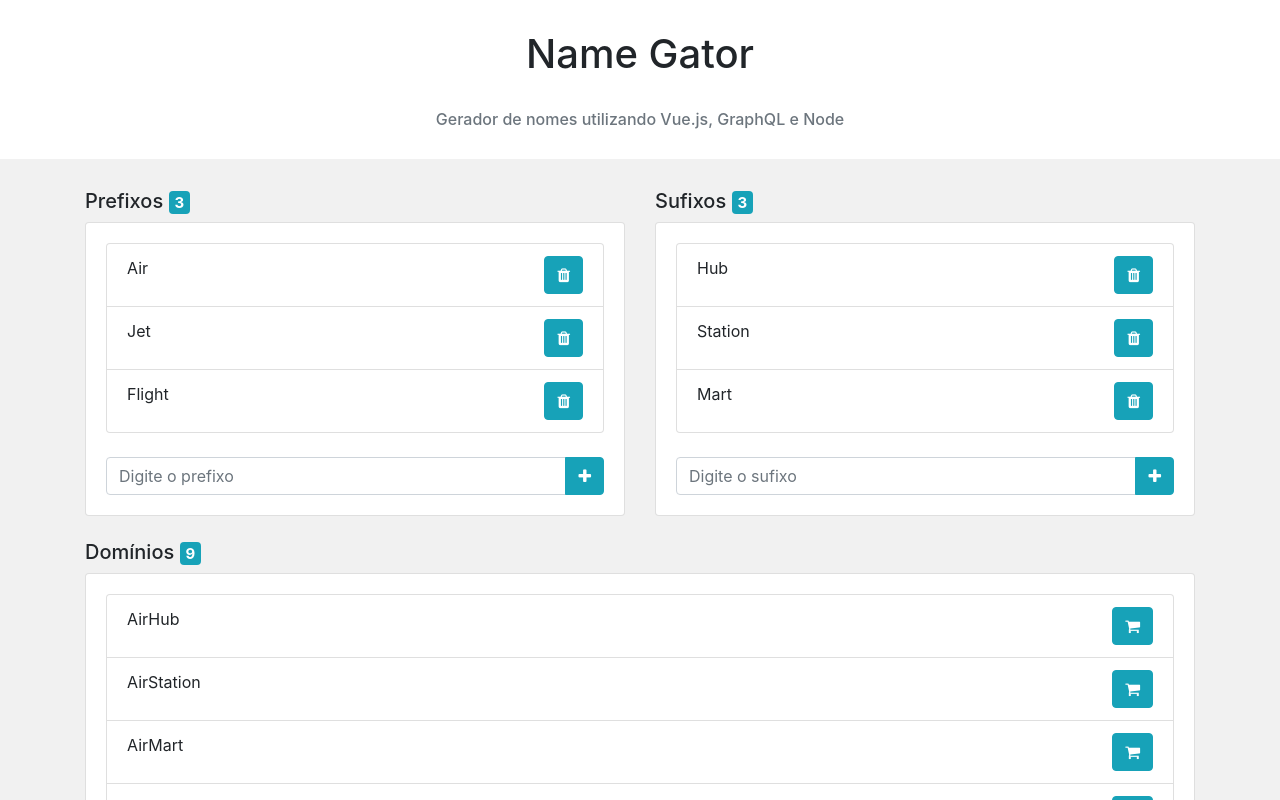
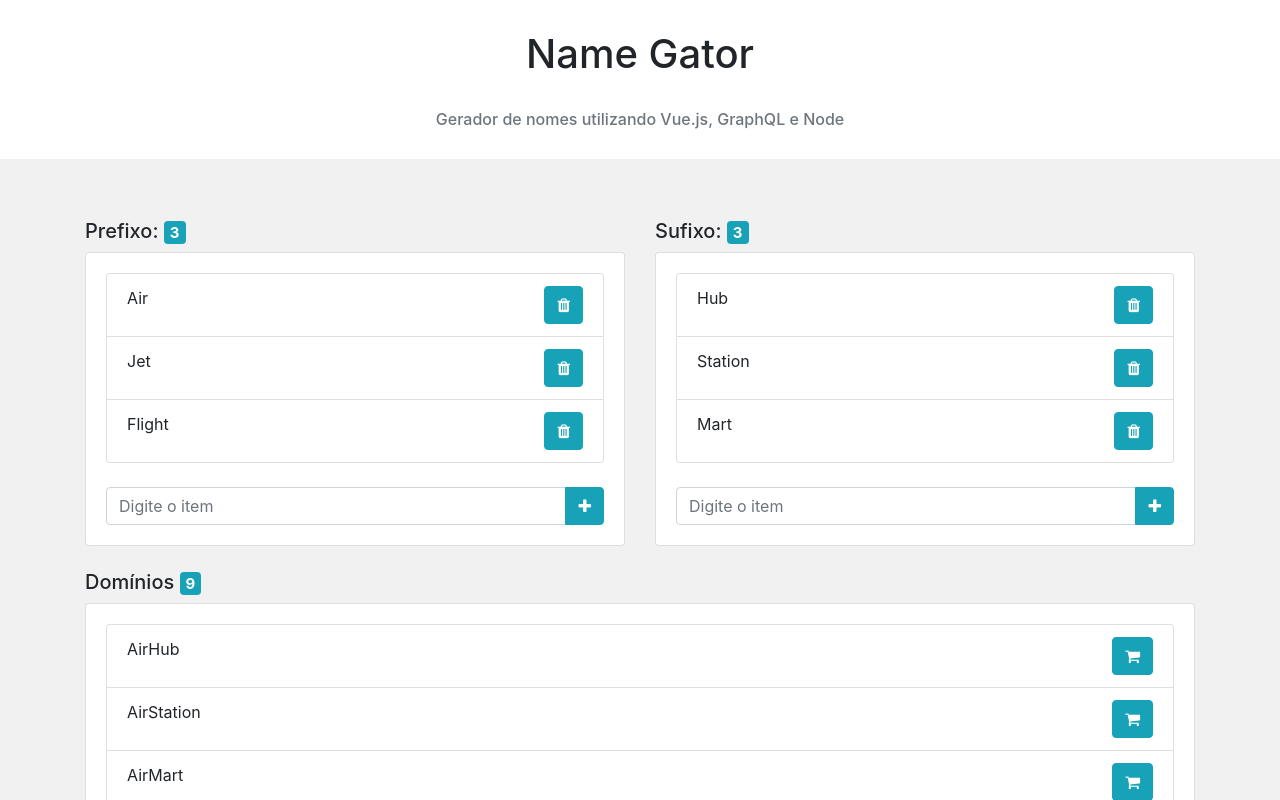
Before and after one commit to JrzenonDev/gerador-nomes-vue, a Vue app: page / in a window 1280 px wide. Shown: the top 800 px of the page. Built offline with nearby package versions, Linux system fonts and the light colour scheme.

Commit message:
componentizando a aplicação

```diff
--- a/src/App.vue
+++ b/src/App.vue
@@ -8,91 +8,7 @@
     </div>
 
     <div id="main">
-      <div class="container">
-        <div class="row">
-          <div class="col-md">
-
-            <h5>Prefixos <span class="badge badge-info">{{ prefixes.length }}</span> </h5>
-            <div class="card">
-              <div class="card-body">
-                <ul class="list-group">
-                  <li class="list-group-item" v-for="prefix in prefixes" v-bind:key="prefix">
-                    <div class="row">
-											<div class="col-md">
-												{{ prefix }}
-											</div>
-											<div class="col-md text-right">
-												<button class="btn btn-info" v-on:click="deletePrefix(prefix)"><span class="fa fa-trash"></span></button>
-											</div>
-										</div>
-                  </li>
-                </ul>
-                <br>
-                <div class="input-group">
-                  <input type="text" class="form-control" v-model="prefix" v-on:keyup.enter="addPrefix(prefix)" placeholder="Digite o prefixo" />
-                  <div class="input-group-append">
-                    <button class="btn btn-info" v-on:click="addPrefix(prefix)"><span class="fa fa-plus"></span></button>
-                  </div>
-                </div>
-              </div>
-            </div>
-
-          </div>
-
-          <div class="col-md">
-
-            <h5>Sufixos <span class="badge badge-info">{{ sufixes.length }}</span></h5>
-            <div class="card">
-              <div class="card-body">
-                <ul class="list-group">
-                  <li class="list-group-item" v-for="sufix in sufixes" v-bind:key="sufix">
-                    <div class="row">
-											<div class="col-md">
-												{{ sufix }}
-											</div>
-											<div class="col-md text-right">
-												<button class="btn btn-info" v-on:click="deleteSufix(sufix)"><span class="fa fa-trash"></span></button>
-											</div>
-										</div>
-                  </li>
-                </ul>
-                <br>
-                <div class="input-group">
-                  <input type="text" class="form-control" v-model="sufix" v-on:keyup.enter="addSufix(sufix)" placeholder="Digite o sufixo" />
-                  <div class="input-group-append">
-                    <button class="btn btn-info" v-on:click="addSufix(sufix)"><span class="fa fa-plus"></span></button>
-                  </div>
-                </div>
-              </div>
-            </div>
-
-          </div>
-
-
-        </div>
-
-        <br>
-        <h5>Domínios <span class="badge badge-info">{{ domains.length }}</span></h5>
-        <div class="card">
-          <div class="card-body">
-            <ul class="list-group">
-              <li class="list-group-item" v-for="domain in domains" v-bind:key="domain.name">
-                <div class="row">
-                  <div class="col-md">
-                    {{ domain.name }}
-                  </div>
-                  <div class="col-md text-right">
-                    <a v-bind:href="domain.checkout" target="_blank" class="btn btn-info">
-                      <span class="fa fa-shopping-cart"></span>
-                    </a>
-                  </div>
-                </div>
-              </li>
-            </ul>
-          </div>
-        </div>
-
-      </div>
+      <DomainList></DomainList>
     </div>
 
   </div>
@@ -101,50 +17,18 @@
 <script>
 import "bootstrap/dist/css/bootstrap.css";
 import "font-awesome/css/font-awesome.css";
+import DomainList from "./components/DomainList";
 
 export default {
 	name: "app",
+	components: {
+		DomainList
+	},
 	data: function () {
 		return {
-			prefix: "",
-			sufix: "",
 			prefixes: ["Air", "Jet", "Flight"],
 			sufixes: ["Hub", "Station", "Mart"],
 		};
-	},
-	methods: {
-		addPrefix(prefix) {
-			this.prefixes.push(prefix);
-			this.prefix = "";
-		},
-		deletePrefix(prefix) {
-			this.prefixes.splice(this.prefixes.indexOf(prefix), 1);
-		},
-		addSufix(sufix) {
-			this.sufixes.push(sufix);
-			this.sufix = "";
-		},
-		deleteSufix(sufix) {
-			this.sufixes.splice(this.sufixes.indexOf(sufix), 1);
-		}
-	},
-	computed: {
-		domains() {
-			//console.log("Generation domains...");
-			const domains = [];
-			for (const prefix of this.prefixes) {
-				for (const sufix of this.sufixes) {
-					const name = prefix + sufix;
-					const url = name.toLowerCase();
-					const checkout = `https://checkout.hostgator.com.br/?a=add&sld=${url}&tld=.com.br`;
-					domains.push({
-						name,
-						checkout
-					});
-				}
-			}
-			return domains;
-		}
 	}
 };
 </script>
--- /dev/null
+++ b/src/components/AppItemList.vue
@@ -0,0 +1,60 @@
+<template>
+  <div>
+    <h5>{{ title }}: <span class="badge badge-info">{{ items.length }}</span></h5>
+    <div class="card">
+      <div class="card-body">
+        <ul class="list-group">
+          <li class="list-group-item" v-for="item in items" v-bind:key="item">
+            <div class="row">
+              <div class="col-md">{{ item }}</div>
+              <div class="col-md text-right">
+                <button class="btn btn-info" v-on:click="deleteItem(item)">
+                  <span class="fa fa-trash"></span>
+                </button>
+              </div>
+            </div>
+          </li>
+        </ul>
+        <br />
+        <div class="input-group">
+          <input
+            type="text"
+            class="form-control"
+            v-model="item"
+            v-on:keyup.enter="addItem(item)"
+            placeholder="Digite o item"
+          />
+          <div class="input-group-append">
+            <button class="btn btn-info" v-on:click="addItem(item)">
+              <span class="fa fa-plus"></span>
+            </button>
+          </div>
+        </div>
+      </div>
+    </div>
+  </div>
+</template>
+
+<script>
+export default {
+	name: "HelloWorld",
+	props: ["title", "items"],
+	data() {
+		return {
+			item: ""
+		};
+	},
+	methods: {
+		addItem(item) {
+			this.$emit("addItem", item);
+			this.item = "";
+		},
+		deleteItem(item) {
+			this.$emit("deleteItem", item);
+		}
+	}
+};
+</script>
+
+<style scoped>
+</style>
--- /dev/null
+++ b/src/components/DomainList.vue
@@ -0,0 +1,92 @@
+<template>
+  <div>
+
+    <div id="main">
+      <div class="container">
+        <div class="row">
+          <div class="col-md">
+            <AppItemList title="Prefixo" v-bind:items="prefixes" v-on:addItem="addPrefix" v-on:deleteItem="deletePrefix"></AppItemList>
+          </div>
+
+          <div class="col-md">
+            <AppItemList title="Sufixo" v-bind:items="sufixes" v-on:addItem="addSufix" v-on:deleteItem="deleteSufix"></AppItemList>
+          </div>
+        </div>
+
+        <br>
+        <h5>Domínios <span class="badge badge-info">{{ domains.length }}</span></h5>
+        <div class="card">
+          <div class="card-body">
+            <ul class="list-group">
+              <li class="list-group-item" v-for="domain in domains" v-bind:key="domain.name">
+                <div class="row">
+                  <div class="col-md">
+                    {{ domain.name }}
+                  </div>
+                  <div class="col-md text-right">
+                    <a v-bind:href="domain.checkout" target="_blank" class="btn btn-info">
+                      <span class="fa fa-shopping-cart"></span>
+                    </a>
+                  </div>
+                </div>
+              </li>
+            </ul>
+          </div>
+        </div>
+
+      </div>
+    </div>
+
+  </div>
+</template>
+
+<script>
+import "bootstrap/dist/css/bootstrap.css";
+import "font-awesome/css/font-awesome.css";
+import AppItemList from "./AppItemList";
+
+export default {
+	name: "app",
+	components: {
+		AppItemList
+	},
+	data: function () {
+		return {
+			prefixes: ["Air", "Jet", "Flight"],
+			sufixes: ["Hub", "Station", "Mart"],
+		};
+	},
+	methods: {
+		addPrefix(prefix) {
+			this.prefixes.push(prefix);
+		},
+		deletePrefix(prefix) {
+			this.prefixes.splice(this.prefixes.indexOf(prefix), 1);
+		},
+		addSufix(sufix) {
+			this.sufixes.push(sufix);
+		},
+		deleteSufix(sufix) {
+			this.sufixes.splice(this.sufixes.indexOf(sufix), 1);
+		}
+	},
+	computed: {
+		domains() {
+			//console.log("Generation domains...");
+			const domains = [];
+			for (const prefix of this.prefixes) {
+				for (const sufix of this.sufixes) {
+					const name = prefix + sufix;
+					const url = name.toLowerCase();
+					const checkout = `https://checkout.hostgator.com.br/?a=add&sld=${url}&tld=.com.br`;
+					domains.push({
+						name,
+						checkout
+					});
+				}
+			}
+			return domains;
+		}
+	}
+};
+</script>
--- a/src/components/HelloWorld.vue
+++ /dev/null
@@ -1,58 +0,0 @@
-<template>
-  <div class="hello">
-    <h1>{{ msg }}</h1>
-    <p>
-      For a guide and recipes on how to configure / customize this project,<br>
-      check out the
-      <a href="https://cli.vuejs.org" target="_blank" rel="noopener">vue-cli documentation</a>.
-    </p>
-    <h3>Installed CLI Plugins</h3>
-    <ul>
-      <li><a href="https://github.com/vuejs/vue-cli/tree/dev/packages/%40vue/cli-plugin-babel" target="_blank" rel="noopener">babel</a></li>
-      <li><a href="https://github.com/vuejs/vue-cli/tree/dev/packages/%40vue/cli-plugin-eslint" target="_blank" rel="noopener">eslint</a></li>
-    </ul>
-    <h3>Essential Links</h3>
-    <ul>
-      <li><a href="https://vuejs.org" target="_blank" rel="noopener">Core Docs</a></li>
-      <li><a href="https://forum.vuejs.org" target="_blank" rel="noopener">Forum</a></li>
-      <li><a href="https://chat.vuejs.org" target="_blank" rel="noopener">Community Chat</a></li>
-      <li><a href="https://twitter.com/vuejs" target="_blank" rel="noopener">Twitter</a></li>
-      <li><a href="https://news.vuejs.org" target="_blank" rel="noopener">News</a></li>
-    </ul>
-    <h3>Ecosystem</h3>
-    <ul>
-      <li><a href="https://router.vuejs.org" target="_blank" rel="noopener">vue-router</a></li>
-      <li><a href="https://vuex.vuejs.org" target="_blank" rel="noopener">vuex</a></li>
-      <li><a href="https://github.com/vuejs/vue-devtools#vue-devtools" target="_blank" rel="noopener">vue-devtools</a></li>
-      <li><a href="https://vue-loader.vuejs.org" target="_blank" rel="noopener">vue-loader</a></li>
-      <li><a href="https://github.com/vuejs/awesome-vue" target="_blank" rel="noopener">awesome-vue</a></li>
-    </ul>
-  </div>
-</template>
-
-<script>
-export default {
-	name: "HelloWorld",
-	props: {
-		msg: String
-	}
-};
-</script>
-
-<!-- Add "scoped" attribute to limit CSS to this component only -->
-<style scoped>
-h3 {
-  margin: 40px 0 0;
-}
-ul {
-  list-style-type: none;
-  padding: 0;
-}
-li {
-  display: inline-block;
-  margin: 0 10px;
-}
-a {
-  color: #42b983;
-}
-</style>
```
